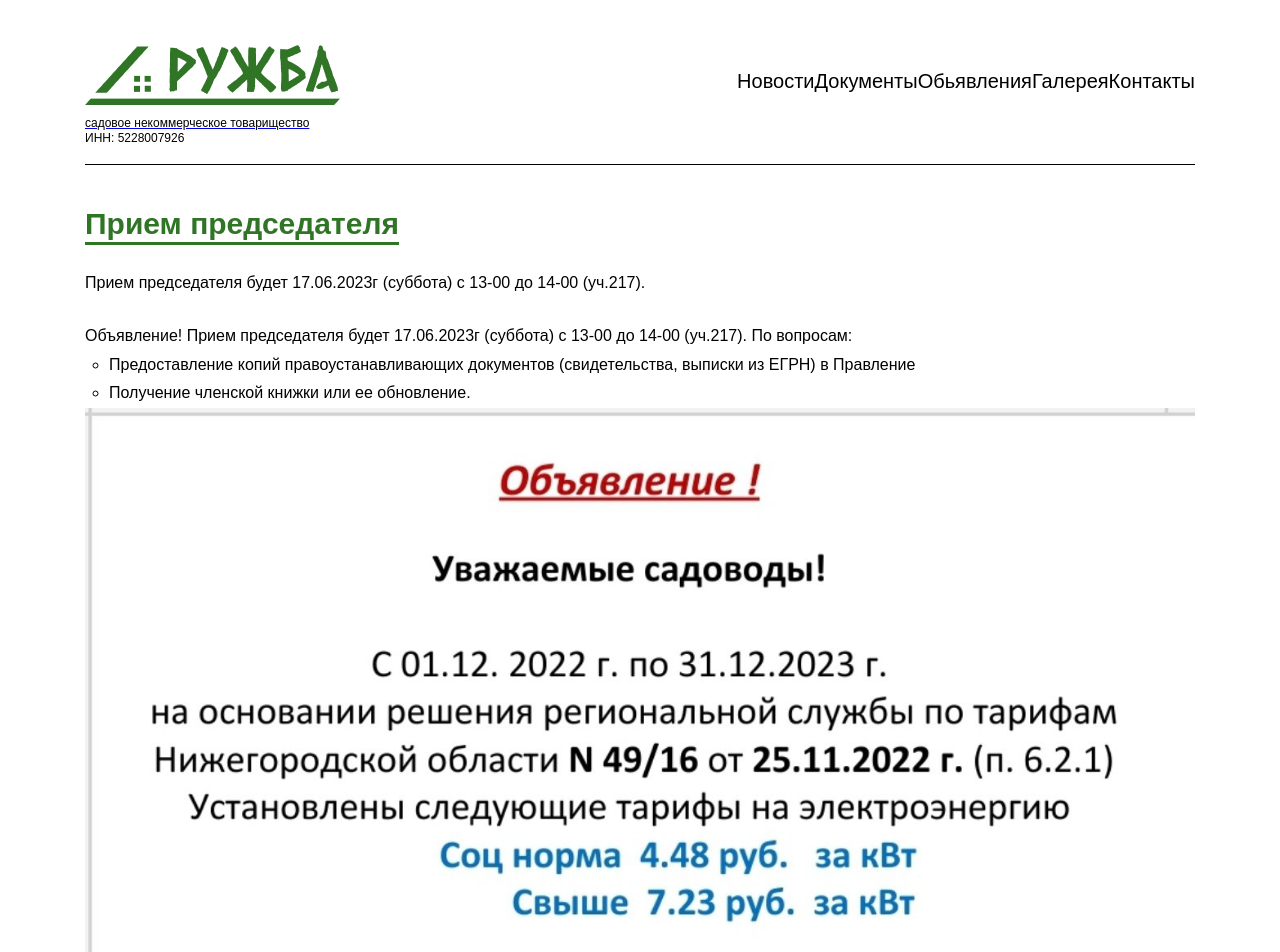
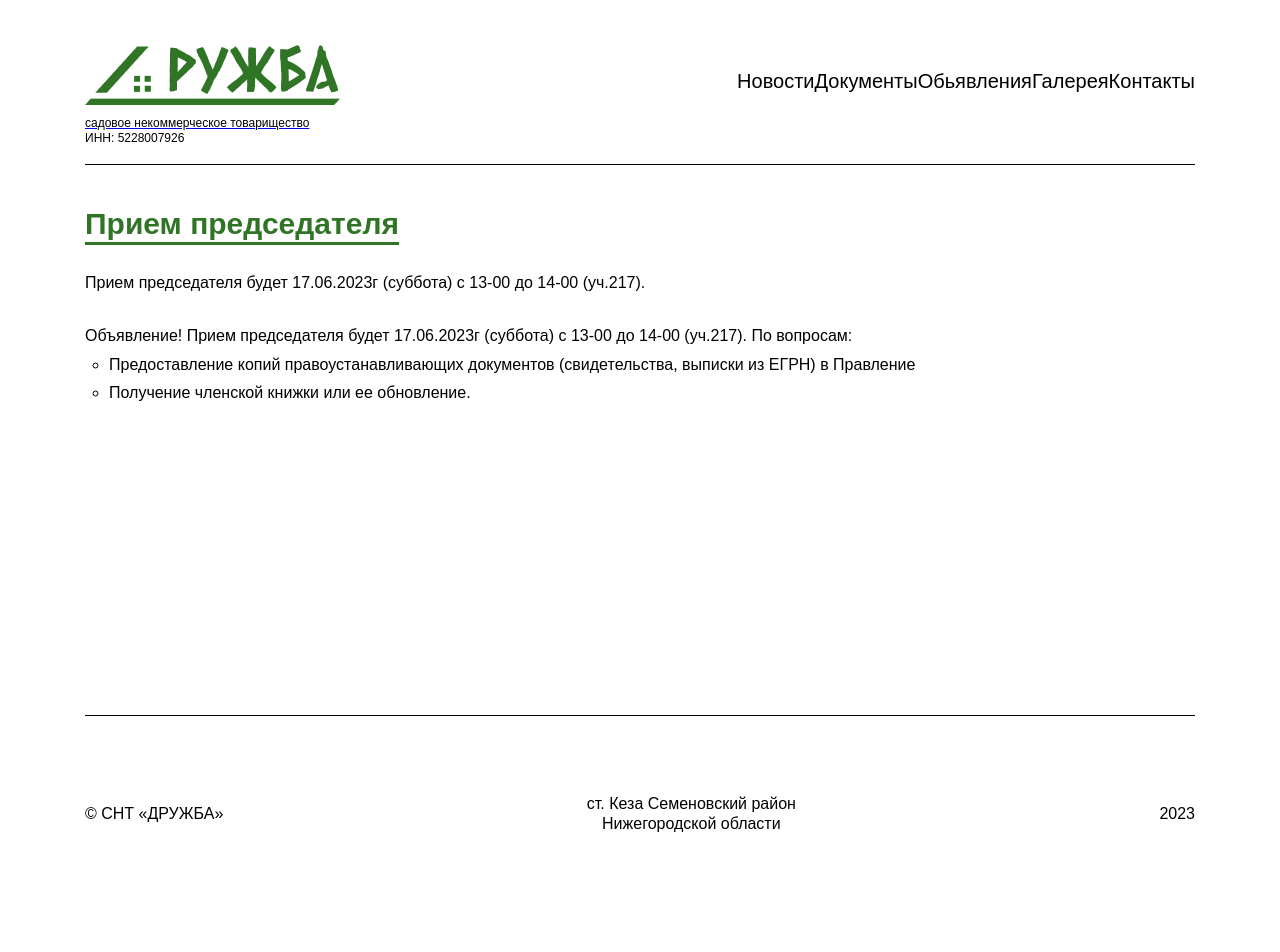
Before and after one commit to overusdev/druzhba-front-apollo, a Nuxt app: page /news/4 in a window 1280 px wide. Shown: the top 952 px of the page. After the commit the page ends 912 px from the top, so only its background shows below. Built offline with nearby package versions, Linux system fonts and the light colour scheme.

Commit message:
Remove nuxt image

```diff
--- a/nuxt.config.ts
+++ b/nuxt.config.ts
@@ -35,12 +35,7 @@ export default defineNuxtConfig({
     modules: [
       '@nuxtjs/apollo',
       '@pinia/nuxt',
-      '@nuxt/image',
     ],
-    image: {
-      // dir: 'static',
-      provider: "ipx"
-    },
     apollo: {
       autoImports: true,
       authType: 'Bearer',
--- a/package.json
+++ b/package.json
@@ -10,7 +10,6 @@
     "analyze": "nuxt build --analyze"
   },
   "devDependencies": {
-    "@nuxt/image": "^1.0.0-rc.1",
     "@nuxtjs/apollo": "^5.0.0-alpha.6",
     "@rollup/plugin-graphql": "^2.0.3",
     "@types/node": "^18",
--- a/pages/news/[id].vue
+++ b/pages/news/[id].vue
@@ -6,12 +6,6 @@
         ></p>
         <p class="news-item__note-description" v-html="news.description"
         ></p>
-        <nuxt-img
-          v-if="news.imageLink"
-          format="webp"
-          class="news-item__image"
-          :src="`${news.imageLink}`"
-        />
       </div>
     </div>
 </template>
```
Also changed, not shown: 1 other file (tests, documents, lock files or other folders).
